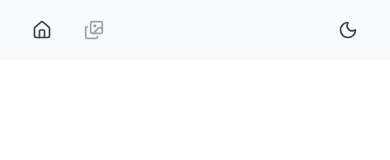
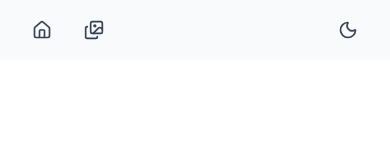
Before and after one commit to T-Visor/new-personal-website, a Next.js app: page / in a window 390 px wide. Shown: the top 160 px of the page. Built offline with nearby package versions, Linux system fonts and the light colour scheme.

Commit message:
got rid of conditional dimming for icons on mobile layout

```diff
--- a/components/client-wrapper-layout.tsx
+++ b/components/client-wrapper-layout.tsx
@@ -96,7 +96,7 @@ export const ClientWrapperLayout = ({
           </Link>
         </nav>
 
-        {/* navigation bar */}
+        {/* Mobile navigation bar */}
         <nav
           className="
             md:hidden
@@ -108,8 +108,7 @@ export const ClientWrapperLayout = ({
             <Button
               variant="ghost"
               className={`
-                ${pathName === "/" ? "" : "text-gray-400"}
-                md:hidden hover:bg-gray-200 dark:hover:bg-gray-700
+                hover:bg-gray-200 dark:hover:bg-gray-700
               `}
             >
               <Home className="size-5" />
@@ -119,8 +118,7 @@ export const ClientWrapperLayout = ({
             <Button
               variant="ghost"
               className={`
-                ${pathName === "/photography" ? "" : "text-gray-400"}
-                md:hidden hover:bg-gray-200 dark:hover:bg-gray-700
+                hover:bg-gray-200 dark:hover:bg-gray-700
               `}
             >
               <Images className="size-5" />
```
